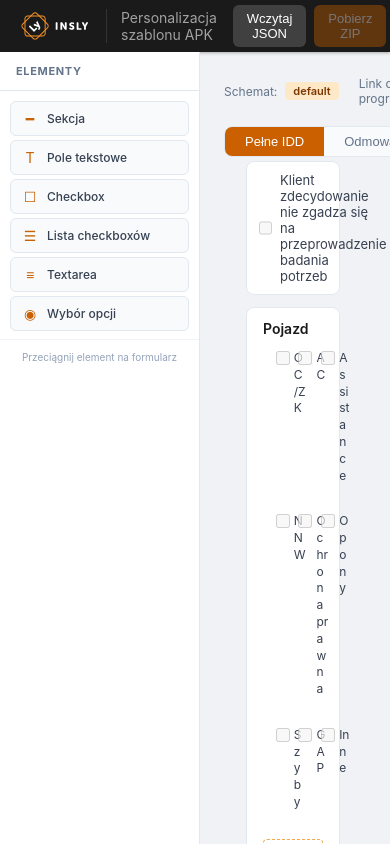
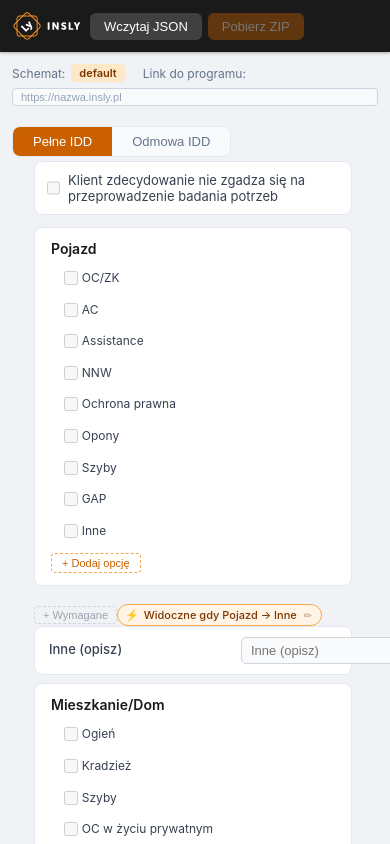
Before and after one commit to Kuba-insly/Personalization, a React (Vite) app: page / in a window 390 px wide. Built offline with nearby package versions, Linux system fonts and the light colour scheme.

Commit message:
style: responsive mobile layout — hide toolbox, full-width canvas on small screens

```diff
--- a/src/assets/styles.css
+++ b/src/assets/styles.css
@@ -875,6 +875,45 @@ body {
   margin-right: 2px;
 }
 
+/* ── Mobile / narrow screens ────────────────────────── */
+@media (max-width: 640px) {
+  .toolbar {
+    padding: 0 12px;
+    gap: 8px;
+    height: auto;
+    min-height: 52px;
+    flex-wrap: wrap;
+    padding-top: 8px;
+    padding-bottom: 8px;
+  }
+
+  .toolbar-title { display: none; }
+
+  .toolbar-actions {
+    flex-wrap: wrap;
+    gap: 6px;
+  }
+
+  .toolbox { display: none; }
+
+  .canvas { padding: 12px; }
+
+  .canvas-meta {
+    flex-wrap: wrap;
+    gap: 6px;
+  }
+
+  .program-url-input { width: 100%; }
+
+  .sortable-field-item {
+    gap: 4px;
+  }
+
+  .field-options-grid {
+    grid-template-columns: 1fr;
+  }
+}
+
 /* ── Toolbox disabled state (refusal view) ───────────── */
 .toolbox--disabled .toolbox-items {
   opacity: 0.35;
```
